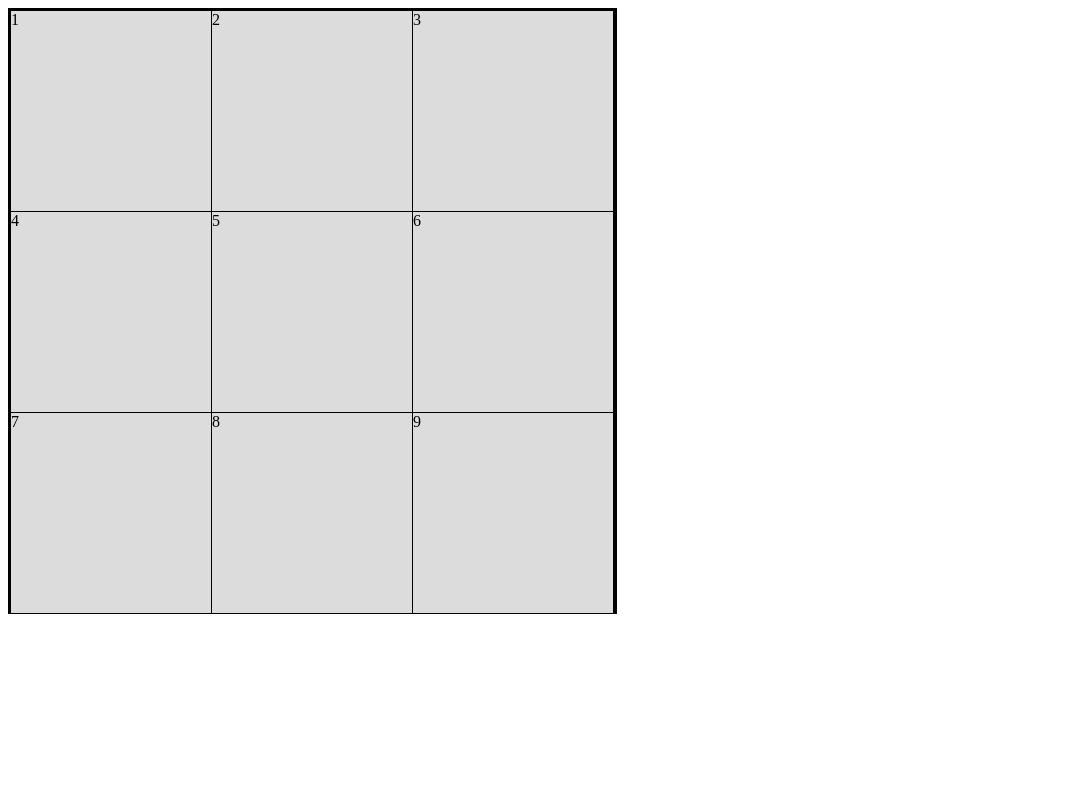
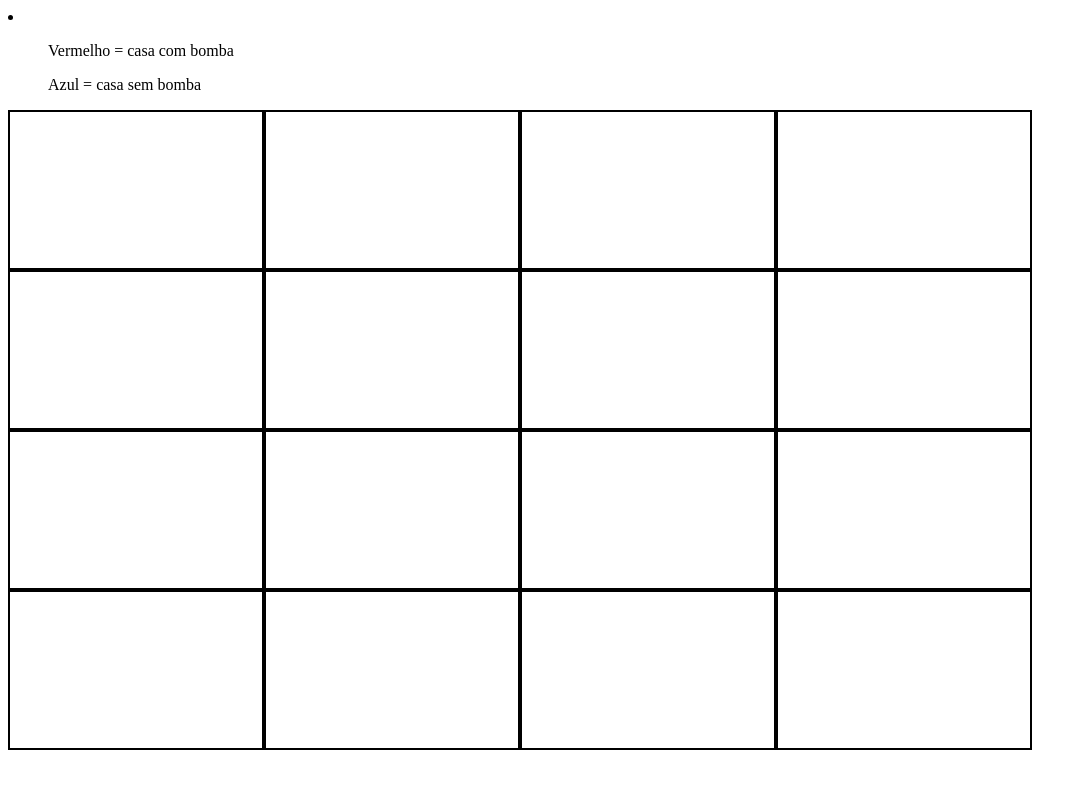
Before and after one commit to devJoseOtavio/Univille, a plain HTML site: page minefield/index.html in a window 1280 px wide. Shown: the whole page, without its empty margins (0-1087 px from the left). Drawn offline with Linux system fonts and the light colour scheme.

Commit message:
Organizando indentação e aplicando visited nos links para salvar ao clicar

```diff
--- a/minefield/index.css
+++ /dev/null
@@ -1,26 +0,0 @@
-body {
-    width:603px;
-    height:600px;
-    border:solid 3px
-}
-
-.linha {
-    height:200px;
-    border-bottom:solid 1px;
-}
-
-.casa {
-    width:200px;
-    height:100%;
-    border-right:solid 1px;
-    float:left;
-    background-color: gainsboro;
-}
-
-#casa1:hover {
-    background-color: red;
-}
-
-#casa2:hover {
-    background-color: blue;
-}
--- a/minefield/index.html
+++ b/minefield/index.html
@@ -1,25 +1,76 @@
-<DOCTYPE html>
-    <html>
+<!DOCTYPE html>
+<html lang="en">
 <head>
-        <link rel="stylesheet" href="index.css"/>
+    <meta charset="UTF-8">
+    <meta http-equiv="X-UA-Compatible" content="IE=edge">
+    <meta name="viewport" content="width=device-width, initial-scale=1.0">
+        <title>Document</title>
 </head>
-    <body>
-            <div id="jogo">
-                <div class="linha">
-                   <div class="casa" id="casa1">1</div>
-                   <div class="casa" id="casa2">2</div>
-                   <div class="casa" id="casa1">3</div>
+<body class="body">
+    <div class="fonte_rem">
+        <div class="fonte_em"> </div>
     </div>
-                <div class="linha">
-                   <div class="casa" id="casa2">4</div>
-                   <div class="casa" id="casa1">5</div>
-                   <div class="casa" id="casa2">6</div>
+   <li>
+      <ul>Vermelho = casa com bomba </ul>
+      <ul>Azul = casa sem bomba</ul>
+   </li>
+   <div class="container">
+      <a href="#001" class="withoutBomb"></a>
+      <a href="#002" class="bomb"></a>
+      <a href="#003" class="withoutBomb"></a>
+      <a href="#004" class="withoutBomb"></a>
+
+      <a href="#005" class="withoutBomb"></a>
+      <a href="#006" class="bomb"></a>
+      <a href="#007" class="withoutBomb"></a>
+      <a href="#008" class="withoutBomb"></a>
+
+      <a href="#009" class="withoutBomb"></a>
+      <a href="#010" class="bomb"></a>
+      <a href="#011" class="withoutBomb"></a>
+      <a href="#012" class="withoutBomb"></a>
+
+      <a href="#013" class="withoutBomb"></a>
+      <a href="#014" class="bomb"></a>
+      <a href="#015" class="withoutBomb"></a>
+      <a href="#016" class="withoutBomb"></a>
    </div>
-                <div class="linha">
-                   <div class="casa" id="casa2">7</div>
-                   <div class="casa" id="casa1">8</div>
-                   <div class="casa" id="casa2">9</div>
-                </div>
-            </div>
+
+   <style>
+        .container {
+            height: 80vh;
+            width: 80vw;
+        }
+
+        .bomb {
+            height: 20vh;
+            width: 20vw;
+            float: left;
+            box-sizing: border-box;
+            border: 2px solid black;
+            text-align: center;
+        }
+
+        .withoutBomb {
+            height: 20vh;
+            width: 20vw;
+            float: left;
+            box-sizing: border-box;
+            border: 2px solid black;
+            text-align: center;
+        }
+        .withoutBomb:link {
+            background-color: rgb(255, 255, 255);
+        }
+        .withoutBomb:visited {
+            background-color: blue;
+        }
+        .bomb:link {
+            background-color: rgb(255, 255, 255);
+        }
+        .bomb:visited {
+            background-color: rgb(255, 0, 0);
+        }
+   </style>
 </body>
 </html>
```
Lines whose indentation alone changed are shown as unchanged.
